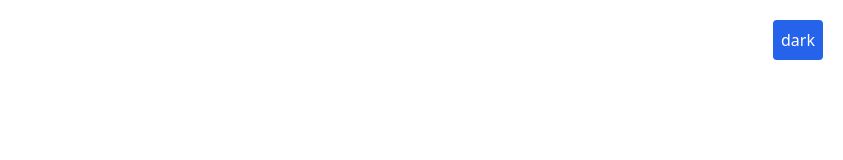
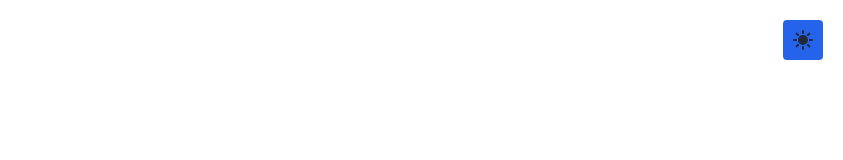
Before and after one commit to NasDev07/FrontEnd-React, a React (Vite) app: page /login in a window 1280 px wide. Shown: the top 160 px of the page, without its empty margins (437-1280 px from the left). Built offline with nearby package versions, Linux system fonts and the light colour scheme.

Commit message:
edit DarkMode kasih Icons

```diff
--- a/src/components/Layouts/AuthLayouts.jsx
+++ b/src/components/Layouts/AuthLayouts.jsx
@@ -19,7 +19,39 @@ const AuthLayouts = (props) => {
           className="absolute top-5 right-5 bg-blue-600 text-white rounded p-2"
           onClick={() => setIsDarkMode(!isDarkMode)}
         >
-          {isDarkMode ? "light" : "dark"}
+          {isDarkMode ? (
+            <svg
+              className="w-6 h-6 text-gray-800 dark:text-white"
+              aria-hidden="true"
+              xmlns="http://www.w3.org/2000/svg"
+              width="24"
+              height="24"
+              fill="currentColor"
+              viewBox="0 0 24 24"
+            >
+              <path
+                fillRule="evenodd"
+                d="M11.675 2.015a.998.998 0 0 0-.403.011C6.09 2.4 2 6.722 2 12c0 5.523 4.477 10 10 10 4.356 0 8.058-2.784 9.43-6.667a1 1 0 0 0-1.02-1.33c-.08.006-.105.005-.127.005h-.001l-.028-.002A5.227 5.227 0 0 0 20 14a8 8 0 0 1-8-8c0-.952.121-1.752.404-2.558a.996.996 0 0 0 .096-.428V3a1 1 0 0 0-.825-.985Z"
+                clipRule="evenodd"
+              />
+            </svg>
+          ) : (
+            <svg
+              className="w-6 h-6 text-gray-800 dark:text-white"
+              aria-hidden="true"
+              xmlns="http://www.w3.org/2000/svg"
+              width="24"
+              height="24"
+              fill="currentColor"
+              viewBox="0 0 24 24"
+            >
+              <path
+                fillRule="evenodd"
+                d="M13 3a1 1 0 1 0-2 0v2a1 1 0 1 0 2 0V3ZM6.343 4.929A1 1 0 0 0 4.93 6.343l1.414 1.414a1 1 0 0 0 1.414-1.414L6.343 4.929Zm12.728 1.414a1 1 0 0 0-1.414-1.414l-1.414 1.414a1 1 0 0 0 1.414 1.414l1.414-1.414ZM12 7a5 5 0 1 0 0 10 5 5 0 0 0 0-10Zm-9 4a1 1 0 1 0 0 2h2a1 1 0 1 0 0-2H3Zm16 0a1 1 0 1 0 0 2h2a1 1 0 1 0 0-2h-2ZM7.757 17.657a1 1 0 1 0-1.414-1.414l-1.414 1.414a1 1 0 1 0 1.414 1.414l1.414-1.414Zm9.9-1.414a1 1 0 0 0-1.414 1.414l1.414 1.414a1 1 0 0 0 1.414-1.414l-1.414-1.414ZM13 19a1 1 0 1 0-2 0v2a1 1 0 1 0 2 0v-2Z"
+                clipRule="evenodd"
+              />
+            </svg>
+          )}
         </button>
 
         <h1 className="text-3xl font-bold mb-2 text-blue-600">{title}</h1>
--- a/src/components/Layouts/Navbar.jsx
+++ b/src/components/Layouts/Navbar.jsx
@@ -28,7 +28,7 @@ const Navbar = () => {
 
   return (
     <div className="flex justify-end h-16 bg-blue-600 text-white items-center px-10">
-      <Link to="/profile" className="text-xl">
+      <Link to="/profile" className="font-bold">
         {username}
       </Link>
       <Button classname="ml-5 bg-black" onClick={handleLogout}>
@@ -41,7 +41,39 @@ const Navbar = () => {
         className="bg-black text-white rounded px-10 mx-5"
         onClick={() => setIsDarkMode(!isDarkMode)}
       >
-        {isDarkMode ? "light" : "dark"}
+        {isDarkMode ? (
+          <svg
+            className="w-6 h-6 text-gray-800 dark:text-white"
+            aria-hidden="true"
+            xmlns="http://www.w3.org/2000/svg"
+            width="24"
+            height="24"
+            fill="currentColor"
+            viewBox="0 0 24 24"
+          >
+            <path
+              fillRule="evenodd"
+              d="M11.675 2.015a.998.998 0 0 0-.403.011C6.09 2.4 2 6.722 2 12c0 5.523 4.477 10 10 10 4.356 0 8.058-2.784 9.43-6.667a1 1 0 0 0-1.02-1.33c-.08.006-.105.005-.127.005h-.001l-.028-.002A5.227 5.227 0 0 0 20 14a8 8 0 0 1-8-8c0-.952.121-1.752.404-2.558a.996.996 0 0 0 .096-.428V3a1 1 0 0 0-.825-.985Z"
+              clipRule="evenodd"
+            />
+          </svg>
+        ) : (
+          <svg
+            className="w-6 h-6 text-gray-800 dark:text-white"
+            aria-hidden="true"
+            xmlns="http://www.w3.org/2000/svg"
+            width="24"
+            height="24"
+            fill="currentColor"
+            viewBox="0 0 24 24"
+          >
+            <path
+              fillRule="evenodd"
+              d="M13 3a1 1 0 1 0-2 0v2a1 1 0 1 0 2 0V3ZM6.343 4.929A1 1 0 0 0 4.93 6.343l1.414 1.414a1 1 0 0 0 1.414-1.414L6.343 4.929Zm12.728 1.414a1 1 0 0 0-1.414-1.414l-1.414 1.414a1 1 0 0 0 1.414 1.414l1.414-1.414ZM12 7a5 5 0 1 0 0 10 5 5 0 0 0 0-10Zm-9 4a1 1 0 1 0 0 2h2a1 1 0 1 0 0-2H3Zm16 0a1 1 0 1 0 0 2h2a1 1 0 1 0 0-2h-2ZM7.757 17.657a1 1 0 1 0-1.414-1.414l-1.414 1.414a1 1 0 1 0 1.414 1.414l1.414-1.414Zm9.9-1.414a1 1 0 0 0-1.414 1.414l1.414 1.414a1 1 0 0 0 1.414-1.414l-1.414-1.414ZM13 19a1 1 0 1 0-2 0v2a1 1 0 1 0 2 0v-2Z"
+              clipRule="evenodd"
+            />
+          </svg>
+        )}
       </Button>
     </div>
   );
--- a/src/context/DarkMode.jsx
+++ b/src/context/DarkMode.jsx
@@ -2,6 +2,7 @@ import { createContext, useState } from "react";
 
 const DarkModeContext = createContext();
 
+// eslint-disable-next-line react/prop-types
 const DarkModeContextProvider = ({ children }) => {
   const [isDarkMode, setIsDarkMode] = useState(false);
 
--- a/src/pages/products.jsx
+++ b/src/pages/products.jsx
@@ -8,7 +8,7 @@ import { DarkMode } from "../context/DarkMode";
 
 const ProductsPage = () => {
   // Untuk dark mode menggunakan createContext
-  const { isDarkMode, setIsDarkMode } = useContext(DarkMode);
+  const { isDarkMode } = useContext(DarkMode);
 
   const [products, setProducts] = useState([]);
   useLogin();
--- a/src/pages/profile.jsx
+++ b/src/pages/profile.jsx
@@ -1,11 +1,15 @@
+import { Link } from "react-router-dom";
 import { useLogin } from "../hooks/useLogin";
 
 const ProfilePage = () => {
   const username = useLogin();
   return (
     <div>
-      <h1>Profile</h1>
-      Username : {username}
+      <h1 className="text-3xl font-bold">Profile</h1>
+      Username :{" "}
+      <Link to="/products" className="text-blue-600">
+        {username}
+      </Link>
     </div>
   );
 };
```
